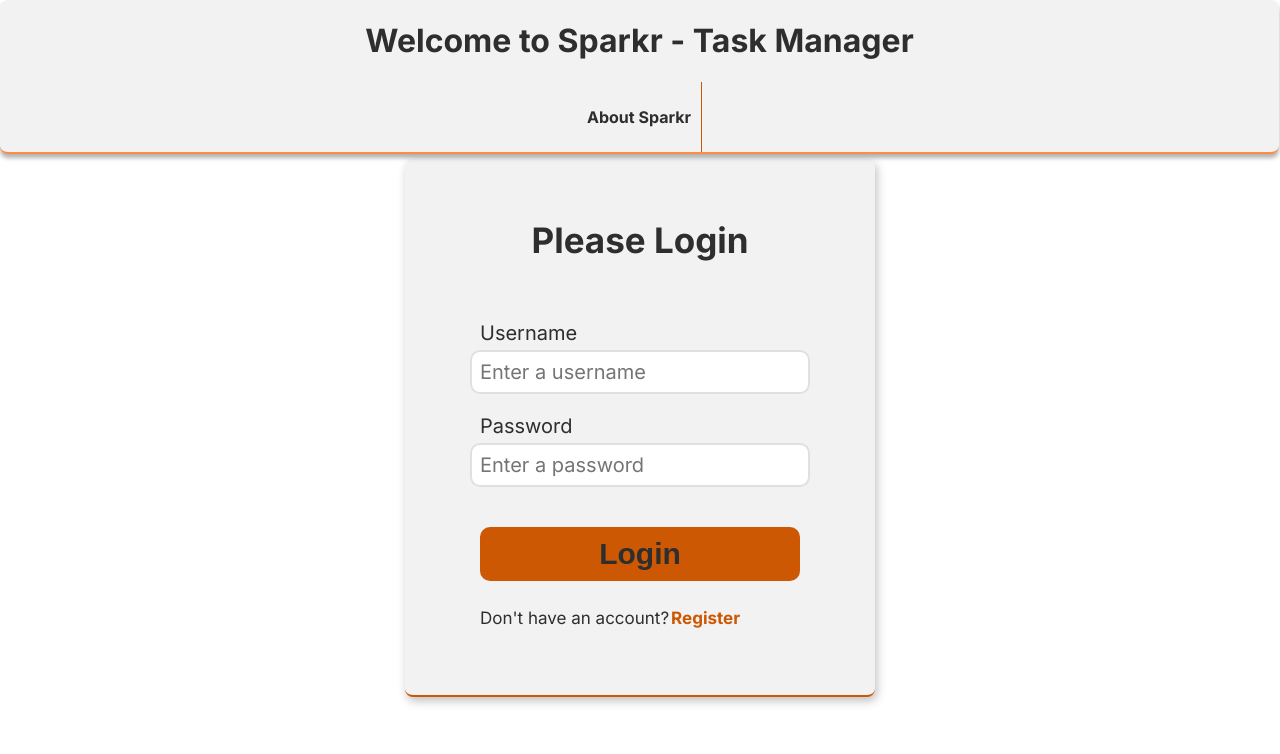
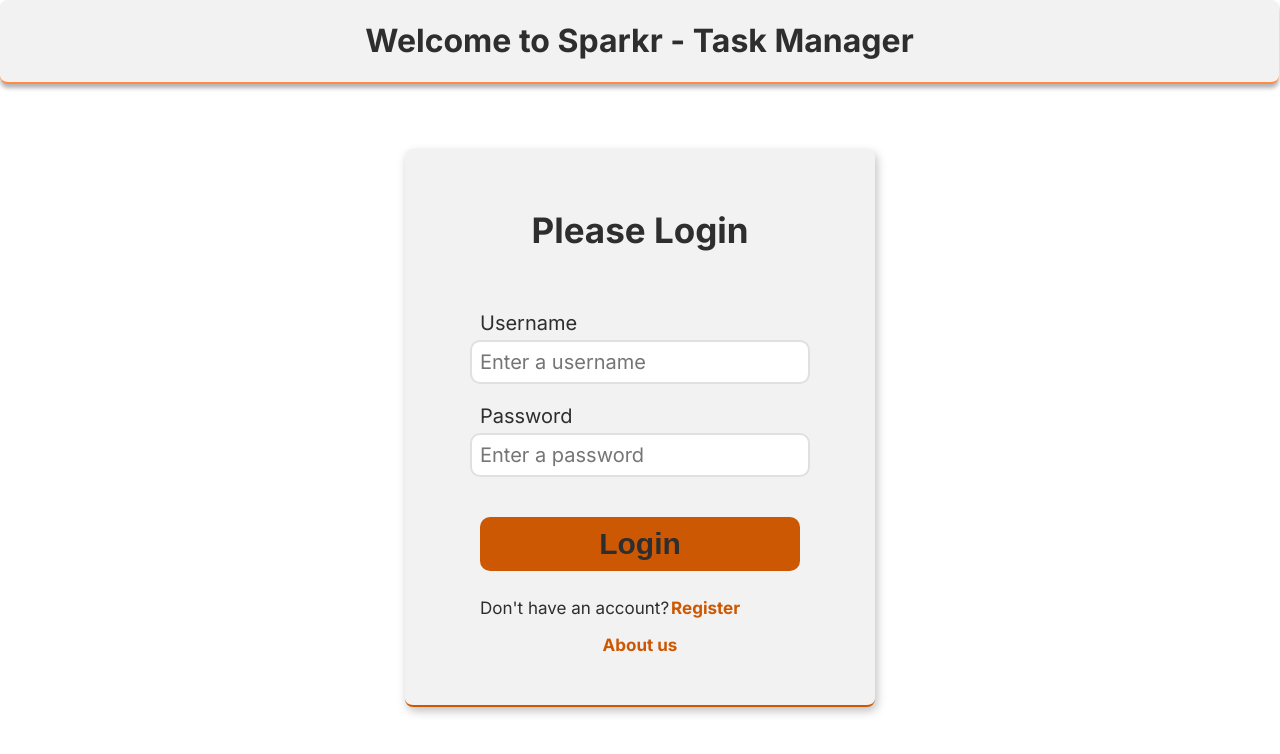
Before and after one commit to Emberalive/taskManager, a React (Vite) app: page / in a window 1280 px wide. Shown: the top 754 px of the page. Built offline with nearby package versions, Linux system fonts and the light colour scheme.

Commit message:
I have added login page link for the about us page, making the header look a lot cleaner, and have a lot less white space, also added the navigation link to go back to the login page from the about us page

```diff
--- a/src/App.jsx
+++ b/src/App.jsx
@@ -168,13 +168,15 @@ export default function App () {
                                     setCompletedTasks={setCompletedTasks}
                                     setGroups={setGroups}
                                     handleGlobalError={handleGlobalError}
-                                                                 api={api_ip}
+                                    api={api_ip}
+                                    setActiveView={setActiveView}
                 />}
 
                 {!tasks && <p>There are no tasks to be found, please create some so that you can see them</p>}
 
                 {activeView === 'aboutUs' && <AboutUs
                                                 viewPort={viewPort}
+                                                setActiveView={setActiveView}
                                             />}
 
                 {loggedIn && <>
--- a/src/components/AboutUs.jsx
+++ b/src/components/AboutUs.jsx
@@ -28,6 +28,14 @@ export default function AboutUs (props) {
                     or access your data, as per request I will delete any data stored for a user, if given your username. passwords are
                     encrypted using <a href={"https://www.npmjs.com/package/bcrypt"}>bcrypt</a>
                 </p>
+                <div className={"login_page__links_container"} style={{
+                    display: "flex",
+                    justifyContent: "center",
+                    alignItems: "center",
+                    width: "100%",
+                }}>
+                    <a onClick={() => {props.setActiveView("login")}} href="#">{"Login"}</a>
+                </div>
             </section>
         </div>
     )
--- a/src/components/Header.jsx
+++ b/src/components/Header.jsx
@@ -37,15 +37,15 @@ export default function Header (props) {
 
             <nav className={"nav-items"}>
                 <>
-                    {props.loggedIn === false && <a className="nav-item" onClick={() => {
-                        if (props.activeView === "login") {
-                            props.toggleView("aboutUs")
-                        } else {
-                            props.toggleView("login")
-                        }
-                    }}>
-                        {props.activeView === "aboutUs" ? "Login / Register" : "About Sparkr"}
-                    </a>}
+                    {/*{props.loggedIn === false && <a className="nav-item nav-item__alone" onClick={() => {*/}
+                    {/*    if (props.activeView === "login") {*/}
+                    {/*        props.toggleView("aboutUs")*/}
+                    {/*    } else {*/}
+                    {/*        props.toggleView("login")*/}
+                    {/*    }*/}
+                    {/*}}>*/}
+                    {/*    {props.activeView === "aboutUs" ? "Login / Register" : "About Sparkr"}*/}
+                    {/*</a>}*/}
                     {props.loggedIn &&
                         <>
                         <a className={getNavItemClass("profile")} onClick={() => {
--- a/src/components/Login.jsx
+++ b/src/components/Login.jsx
@@ -208,6 +208,13 @@ export default function Login (props) {
                             <p>Don't have an account? </p>
                             <a onClick={clickRegister} href="#">{isRegistering? "Login": "Register"}</a>
                         </div>
+                        <div className={"login_page__links_container"} style={{
+                            display: "flex",
+                            justifyContent: "center",
+
+                        }}>
+                            <a onClick={() => {props.setActiveView("aboutUs")}} href="#">{"About us"}</a>
+                        </div>
                     </div>
                 </form>
 
--- a/src/header.css
+++ b/src/header.css
@@ -19,6 +19,12 @@
 
 .nav-item__end {
     border-right: none;
+}
+
+.nav-item__alone {
+    padding: 0 2px 0 2px;
+    border: 1px solid var(--tertiary);
+    margin-bottom: 3px;
 }
 
 .nav-item:hover {
```
